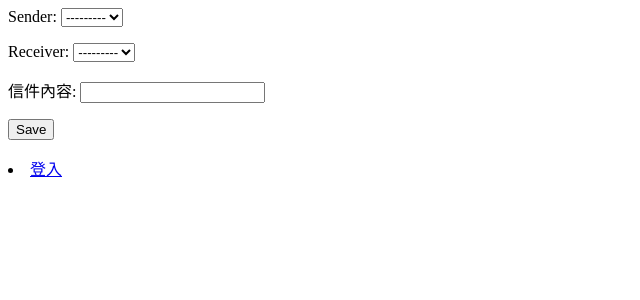
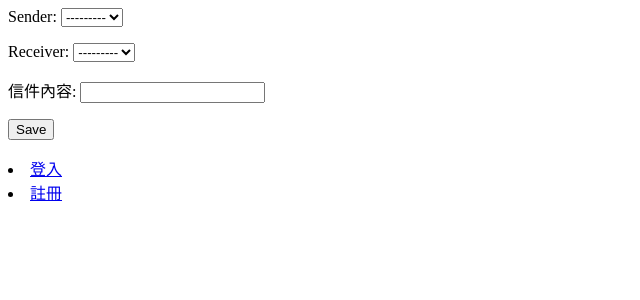
Before and after one commit to junyiacademy/NotificationProto, a Django app: page /notification/create in a window 1280 px wide. Shown: the top 300 px of the page, without its empty margins (0-640 px from the left). Run offline with Django 3.2, Linux system fonts and the light colour scheme.

Commit message:
Brief instruction in README.md

```diff
--- a/notification_proto/templates/notification/create.html
+++ b/notification_proto/templates/notification/create.html
@@ -7,4 +7,5 @@
   <li><a href="{% url 'account_logout' %}">登出</a></li>
 {% else %}
   <li><a href="{% url 'account_login' %}">登入</a></li>
+  <li><a href="{% url 'account_signup' %}">註冊</a></li>
 {% endif %}
```
Also changed, not shown: README.md.
